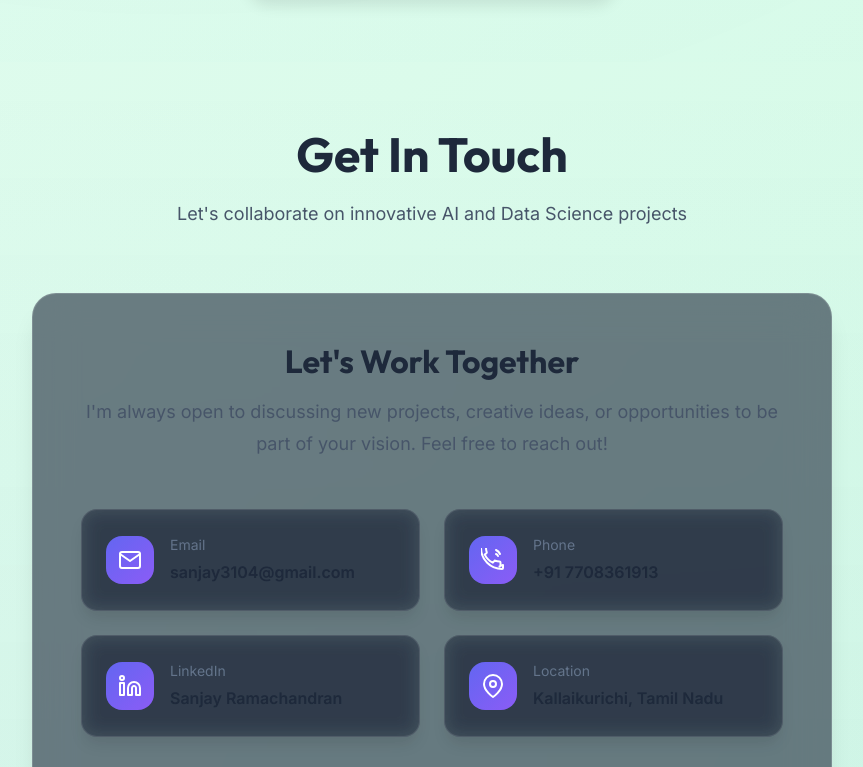
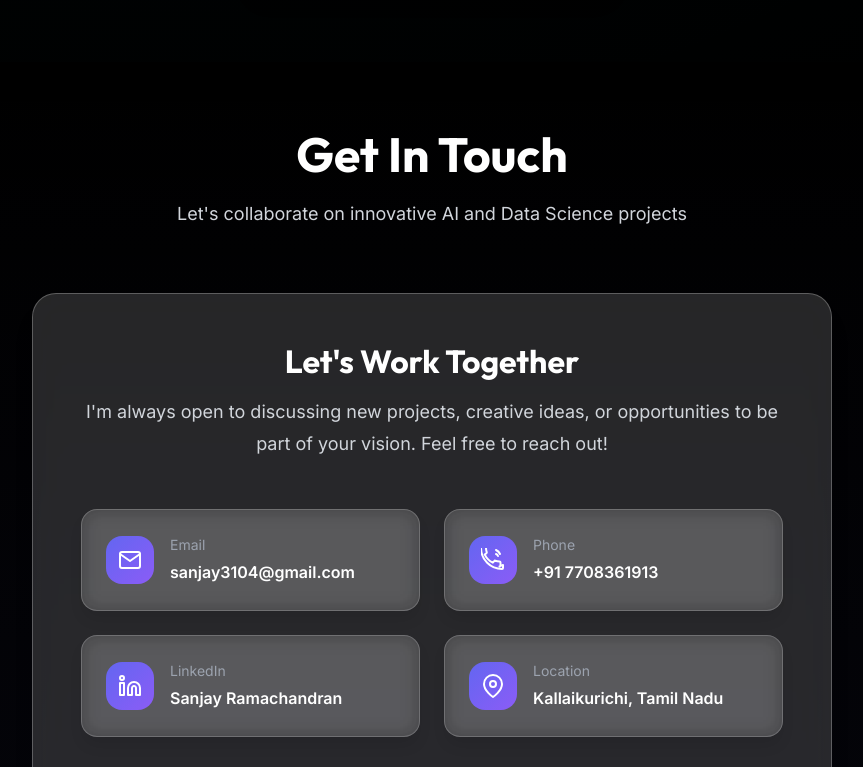
Before and after one commit to sanjay3105/my-portfolio, a Next.js app: page / in a window 1280 px wide. Shown: the part 6532-7299 px from the top of the page, without its empty margins (208-1071 px from the left). Built offline with nearby package versions, Linux system fonts and the light colour scheme.

Commit message:
Update theme: black background with white text and light glass cards

```diff
--- a/app/globals.css
+++ b/app/globals.css
@@ -8,9 +8,9 @@
   --color-bg-dark: #0f172a;
   --color-bg-darker: #020617;
   --color-bg-light: #1e293b;
-  --color-text: #1e293b;
-  --color-text-muted: #475569;
-  --color-text-dim: #64748b;
+  --color-text: #ffffff;
+  --color-text-muted: #d1d5db;
+  --color-text-dim: #9ca3af;
 
   /* Spacing */
   --spacing-xs: 0.5rem;
@@ -52,8 +52,8 @@ html {
 body {
   font-family: 'Inter', -apple-system, BlinkMacSystemFont, 'Segoe UI', 'Roboto', 'Oxygen',
     'Ubuntu', 'Cantarell', 'Fira Sans', 'Droid Sans', 'Helvetica Neue', sans-serif;
-  background: linear-gradient(135deg, #f0fdf4 0%, #ecfdf5 50%, #d1fae5 100%);
-  color: var(--color-text);
+  background: #000000;
+  color: #ffffff;
   line-height: 1.6;
   overflow-x: hidden;
   -webkit-font-smoothing: antialiased;
@@ -69,9 +69,9 @@ body::before {
   width: 100%;
   height: 100%;
   background:
-    radial-gradient(circle at 20% 50%, rgba(16, 185, 129, 0.15) 0%, transparent 50%),
-    radial-gradient(circle at 80% 80%, rgba(52, 211, 153, 0.12) 0%, transparent 50%),
-    radial-gradient(circle at 40% 20%, rgba(167, 243, 208, 0.1) 0%, transparent 50%);
+    radial-gradient(circle at 20% 50%, rgba(99, 102, 241, 0.1) 0%, transparent 50%),
+    radial-gradient(circle at 80% 80%, rgba(139, 92, 246, 0.08) 0%, transparent 50%),
+    radial-gradient(circle at 40% 20%, rgba(6, 182, 212, 0.06) 0%, transparent 50%);
   z-index: -1;
   animation: backgroundShift 20s ease-in-out infinite;
 }
@@ -101,20 +101,17 @@ h6 {
 
 h1 {
   font-size: clamp(2.5rem, 5vw, 4rem);
-  background: linear-gradient(135deg, var(--color-primary), var(--color-secondary));
-  -webkit-background-clip: text;
-  -webkit-text-fill-color: transparent;
-  background-clip: text;
+  color: #ffffff;
 }
 
 h2 {
   font-size: clamp(2rem, 4vw, 3rem);
-  color: var(--color-text);
+  color: #ffffff;
 }
 
 h3 {
   font-size: clamp(1.5rem, 3vw, 2rem);
-  color: var(--color-text);
+  color: #ffffff;
 }
 
 p {
@@ -134,18 +131,18 @@ a:hover {
 
 /* Glassmorphism Utility Classes */
 .glass {
-  background: rgba(30, 41, 59, 0.4);
+  background: rgba(255, 255, 255, 0.1);
   backdrop-filter: blur(10px);
   -webkit-backdrop-filter: blur(10px);
-  border: 1px solid rgba(255, 255, 255, 0.1);
+  border: 1px solid rgba(255, 255, 255, 0.2);
   box-shadow: var(--shadow-lg);
 }
 
 .glass-strong {
-  background: rgba(30, 41, 59, 0.6);
+  background: rgba(255, 255, 255, 0.15);
   backdrop-filter: blur(20px);
   -webkit-backdrop-filter: blur(20px);
-  border: 1px solid rgba(255, 255, 255, 0.15);
+  border: 1px solid rgba(255, 255, 255, 0.25);
   box-shadow: var(--shadow-xl);
 }
 
--- a/components/Navigation.tsx
+++ b/components/Navigation.tsx
@@ -106,11 +106,11 @@ export default function Navigation() {
         }
 
         .nav.scrolled {
-          background: rgba(15, 23, 42, 0.8);
+          background: rgba(255, 255, 255, 0.1);
           backdrop-filter: blur(20px);
           -webkit-backdrop-filter: blur(20px);
           box-shadow: 0 4px 30px rgba(0, 0, 0, 0.1);
-          border-bottom: 1px solid rgba(255, 255, 255, 0.1);
+          border-bottom: 1px solid rgba(255, 255, 255, 0.2);
         }
 
         .nav-content {
```
Lines whose indentation alone changed are shown as unchanged.
